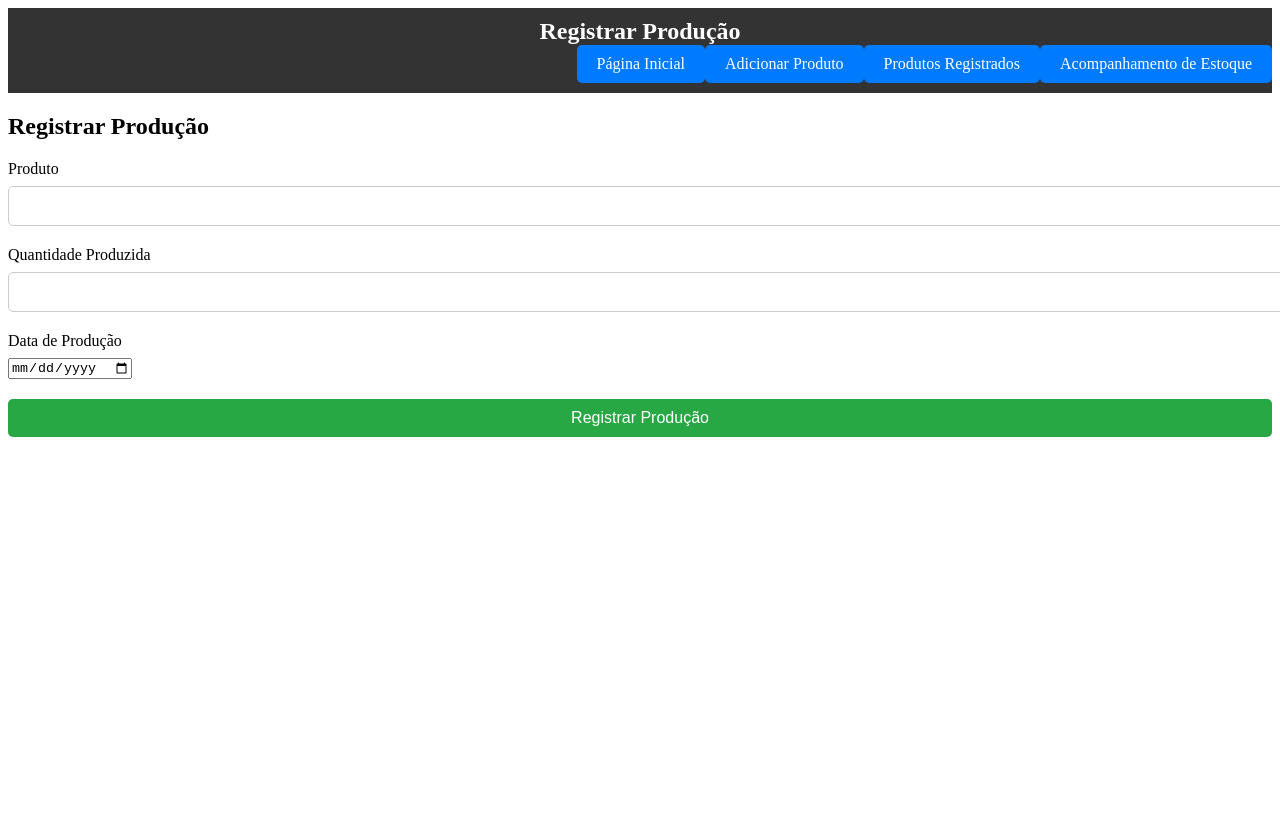
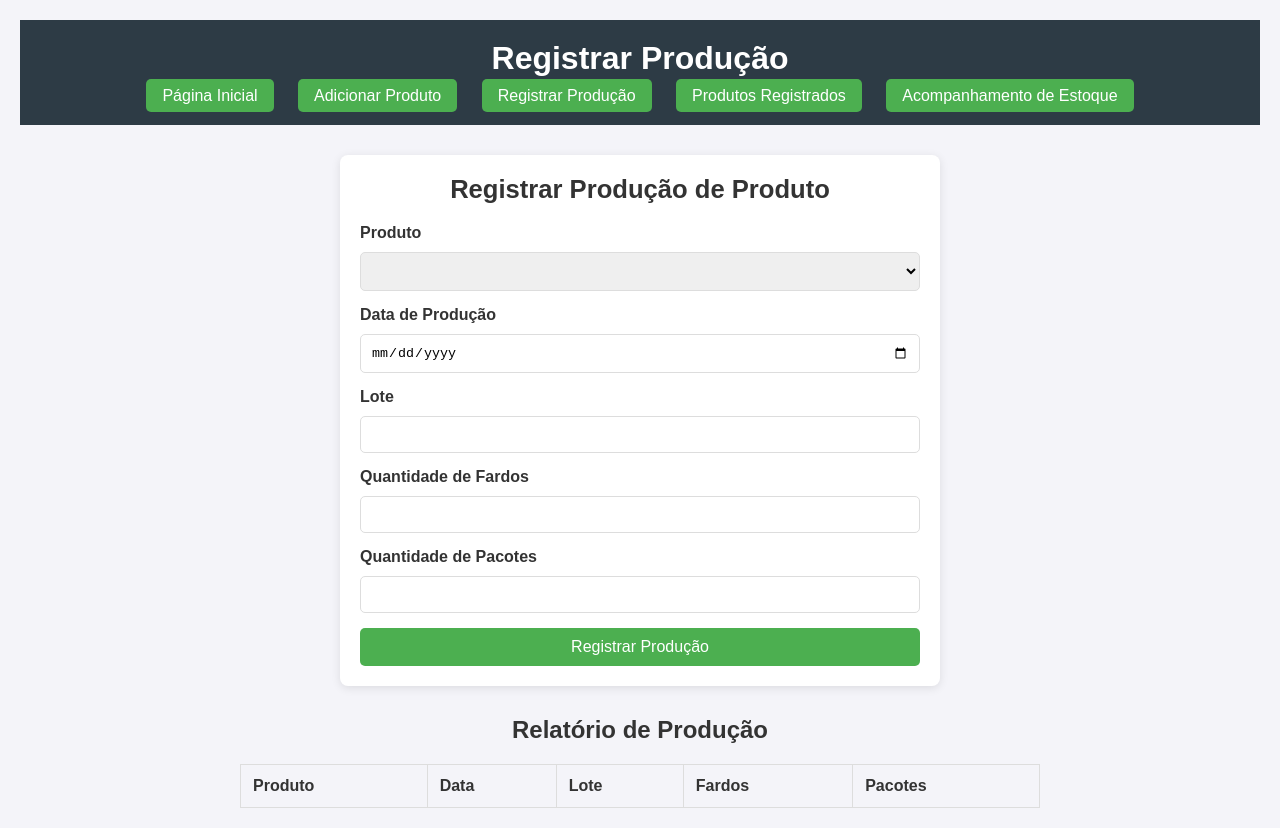
Before and after one commit to guririu/dashboard-producao, a plain HTML site: page registro.html in a window 1280 px wide. Before the commit the page ends 800 px from the top, so only its background shows below. Drawn offline with Linux system fonts and the light colour scheme; files that its build step writes are made by us from their sources.

Commit message:
Update registro.html

```diff
--- a/registro.html
+++ b/registro.html
@@ -4,7 +4,7 @@
     <meta charset="UTF-8">
     <meta name="viewport" content="width=device-width, initial-scale=1.0">
     <title>Registrar Produção</title>
-    <link rel="stylesheet" href="styles.css">
+    <link rel="stylesheet" href="registro.css">
 </head>
 <body>
     <header>
@@ -12,60 +12,129 @@
         <nav>
             <a href="index.html">Página Inicial</a>
             <a href="adicionar.html">Adicionar Produto</a>
+            <a href="registro.html">Registrar Produção</a>
             <a href="produtos-registrados.html">Produtos Registrados</a>
             <a href="estoque.html">Acompanhamento de Estoque</a>
         </nav>
     </header>
 
-    <!-- Formulário para Registrar Produção -->
     <div class="registro-producao">
-        <h2>Registrar Produção</h2>
-        <form id="form-producao" onsubmit="salvarProducao(); return false;">
+        <h2>Registrar Produção de Produto</h2>
         <div class="form-group">
             <label for="produto">Produto</label>
-                <input type="text" id="produto" required>
+            <select id="produto">
+                <!-- Os produtos cadastrados aparecerão aqui -->
+            </select>
         </div>
-            <div class="form-group">
-                <label for="quantidade">Quantidade Produzida</label>
-                <input type="number" id="quantidade" required>
-            </div>
+
         <div class="form-group">
             <label for="data">Data de Produção</label>
-                <input type="date" id="data" required>
+            <input type="date" id="data">
         </div>
-            <button type="submit">Registrar Produção</button>
-        </form>
+
+        <div class="form-group">
+            <label for="lote">Lote</label>
+            <input type="text" id="lote">
+        </div>
+
+        <div class="form-group">
+            <label for="fardos">Quantidade de Fardos</label>
+            <input type="number" id="fardos">
+        </div>
+
+        <div class="form-group">
+            <label for="pacotes">Quantidade de Pacotes</label>
+            <input type="number" id="pacotes">
+        </div>
+
+        <button onclick="registrarProducao()">Registrar Produção</button>
+    </div>
+
+    <div class="relatorios">
+        <h3>Relatório de Produção</h3>
+        <table id="relatorio">
+            <thead>
+                <tr>
+                    <th>Produto</th>
+                    <th>Data</th>
+                    <th>Lote</th>
+                    <th>Fardos</th>
+                    <th>Pacotes</th>
+                </tr>
+            </thead>
+            <tbody>
+                <!-- Os registros de produção serão listados aqui -->
+            </tbody>
+        </table>
     </div>
 
     <script>
-        // Função para salvar a produção no localStorage
-        function salvarProducao() {
-            // Coletar os dados do formulário
-            const nomeProduto = document.getElementById("produto").value;
-            const quantidade = document.getElementById("quantidade").value;
-            const data = document.getElementById("data").value;
+        // Função para carregar os produtos adicionados
+        function carregarProdutos() {
+            const produtos = JSON.parse(localStorage.getItem("produtos")) || [];
+            const selectProduto = document.getElementById('produto');
 
-            // Criar um objeto de produção
+            produtos.forEach(produto => {
+                const option = document.createElement('option');
+                option.value = produto.nome;
+                option.textContent = produto.nome;
+                selectProduto.appendChild(option);
+            });
+        }
+
+        // Função para registrar a produção
+        function registrarProducao() {
+            const produto = document.getElementById('produto').value;
+            const data = document.getElementById('data').value;
+            const lote = document.getElementById('lote').value;
+            const fardos = document.getElementById('fardos').value;
+            const pacotes = document.getElementById('pacotes').value;
+
+            if (!produto || !data || !lote || !fardos || !pacotes) {
+                alert("Preencha todos os campos.");
+                return;
+            }
+
             const producao = {
-                nome: nomeProduto,
-                quantidade: parseInt(quantidade),  // Garantir que a quantidade seja um número
-                data: data
+                produto,
+                data,
+                lote,
+                fardos,
+                pacotes
             };
 
-            // Obter produções já armazenadas no localStorage ou criar um array vazio se não houver
-            const producoes = JSON.parse(localStorage.getItem("producao")) || [];
+            // Salvar produção no LocalStorage
+            let producoes = JSON.parse(localStorage.getItem("producoes")) || [];
+            producoes.push(producao);
+            localStorage.setItem("producoes", JSON.stringify(producoes));
 
-            // Adicionar a nova produção ao array
-            producoes.push(producao);
+            alert("Produção registrada com sucesso!");
 
-            // Salvar o array de produções de volta no localStorage
-            localStorage.setItem("producao", JSON.stringify(producoes));
+            // Atualizar a tabela de relatórios
+            carregarRelatorios();
+        }
 
-            // Limpar o formulário após o envio
-            document.getElementById("form-producao").reset();
+        // Função para carregar os relatórios
+        function carregarRelatorios() {
+            const relatorioTable = document.getElementById('relatorio').getElementsByTagName('tbody')[0];
+            relatorioTable.innerHTML = ''; // Limpar a tabela antes de preencher
 
-            // Exibir uma mensagem de sucesso
-            alert("Produção registrada com sucesso!");
+            const producoes = JSON.parse(localStorage.getItem("producoes")) || [];
+
+            producoes.forEach(producao => {
+                const row = relatorioTable.insertRow();
+                row.insertCell(0).textContent = producao.produto;
+                row.insertCell(1).textContent = producao.data;
+                row.insertCell(2).textContent = producao.lote;
+                row.insertCell(3).textContent = producao.fardos;
+                row.insertCell(4).textContent = producao.pacotes;
+            });
+        }
+
+        // Carregar produtos e relatórios ao carregar a página
+        window.onload = function() {
+            carregarProdutos();
+            carregarRelatorios();
         }
     </script>
 </body>
```
Lines whose indentation alone changed are shown as unchanged.
